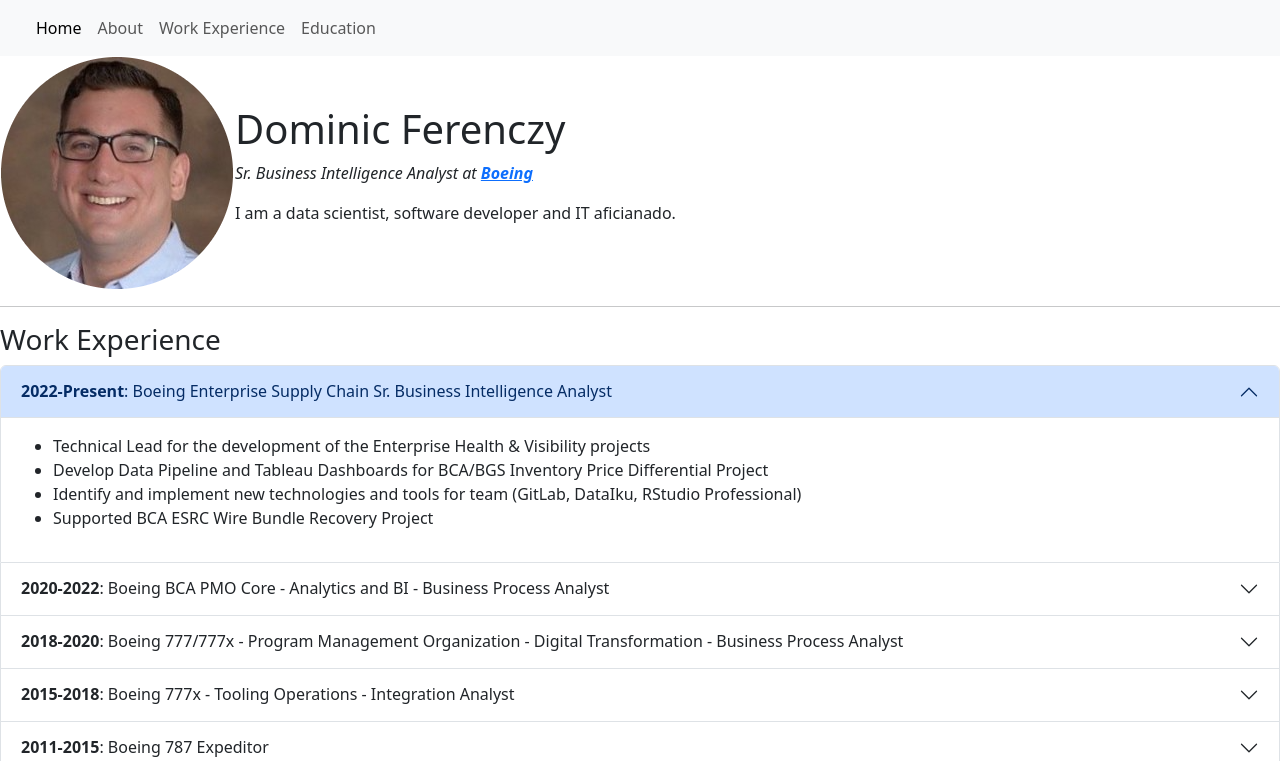
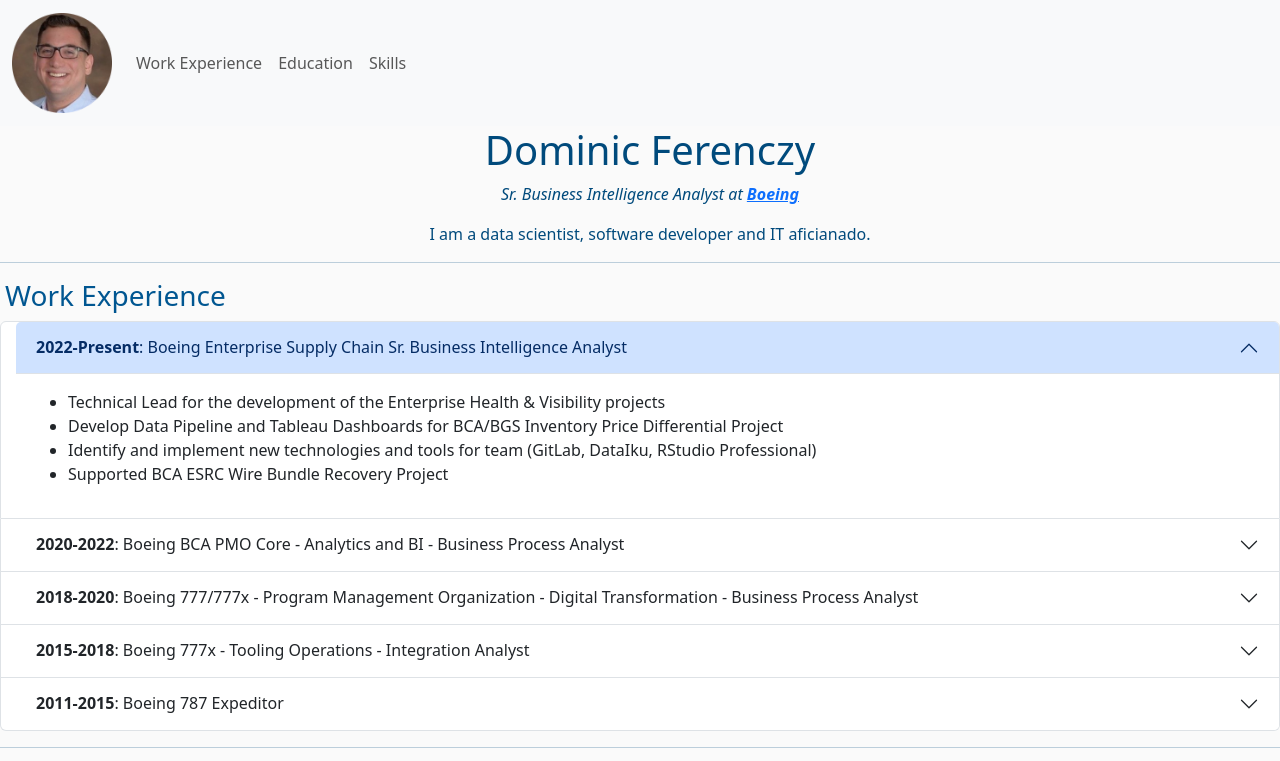
Before and after one commit to uwferenczy/portfolio, a plain HTML site: page index.html in a window 1280 px wide. Shown: the top 761 px of the page. Drawn offline with nearby package versions, Linux system fonts and the light colour scheme.

Commit message:
updated css

```diff
--- /dev/null
+++ b/css/styles.css
@@ -0,0 +1,32 @@
+body {
+    color: #004A7C;
+    background-color: #FAFAFA;
+}
+
+h3 {
+    color: #005691;
+    padding-left: 5px;
+}
+
+.heading {
+    padding: 15px;
+    display: flex;
+    align-content: left;
+}
+
+.heading-txt{
+    padding-left: 20px;
+    text-align: center;
+}
+
+.accordion-item{
+    padding-left: 15px;
+}
+
+.skills {
+    padding-left: 35px;
+}
+
+.profile-pic{
+    height: 100px;
+}
--- a/index.html
+++ b/index.html
@@ -5,44 +5,41 @@
     <link href="https://cdn.jsdelivr.net/npm/bootstrap@5.3.0-alpha1/dist/css/bootstrap.min.css" rel="stylesheet"
         integrity="sha384-GLhlTQ8iRABdZLl6O3oVMWSktQOp6b7In1Zl3/Jr59b6EGGoI1aFkw7cmDA6j6gD" crossorigin="anonymous">
     <script src="https://cdn.jsdelivr.net/npm/bootstrap@5.3.0-alpha1/dist/js/bootstrap.bundle.min.js"
-        integrity="sha384-w76AqPfDkMBDXo30jS1Sgez6pr3x5MlQ1ZAGC+nuZB+EYdgRZgiwxhTBTkF7CXvN"
-        crossorigin="anonymous"></script>
+        integrity="sha384-w76AqPfDkMBDXo30jS1Sgez6pr3x5MlQ1ZAGC+nuZB+EYdgRZgiwxhTBTkF7CXvN" crossorigin="anonymous">
+    </script>
+    <link rel="stylesheet" href="css/styles.css">
     <title>Dom's Website</title>
 </head>
 
 <body>
     <nav class="navbar navbar-expand-lg bg-body-tertiary">
         <div class="container-fluid">
-            <a class="navbar-brand" href="#"></a>
+            <a class="navbar-brand" href="#"> <img class="profile-pic" src="dom.png" alt="Dom Profile Picture"></a>
             <button class="navbar-toggler" type="button" data-bs-toggle="collapse" data-bs-target="#navbarNavAltMarkup"
                 aria-controls="navbarNavAltMarkup" aria-expanded="false" aria-label="Toggle navigation">
                 <span class="navbar-toggler-icon"></span>
             </button>
             <div class="collapse navbar-collapse" id="navbarNavAltMarkup">
                 <div class="navbar-nav">
-                    <a class="nav-link active" aria-current="page" href="#">Home</a>
-                    <a class="nav-link" href="#">About</a>
-                    <a class="nav-link" href="#">Work Experience</a>
-                    <a class="nav-link" href="#">Education</a>
+
+                    <a class="nav-link" href="#work-experience">Work Experience</a>
+                    <a class="nav-link" href="#education">Education</a>
+                    <a class="nav-link" href="#skills">Skills</a>
                 </div>
             </div>
         </div>
     </nav>
-    <table cellspacing="20">
-        <tr>
-            <td> <img src="dom.png" alt="Dom Profile Picture"></td>
-            <td>
+
+        <div class="heading-txt">
             <h1>Dominic Ferenczy</h1>
             <p><em>Sr. Business Intelligence Analyst at <strong><a
                             href="https://www.boeing.com">Boeing</a></strong></em></p>
             <p>I am a data scientist, software developer and IT aficianado.</p>
-            </td>
-        </tr>
-    </table>
-
+        </div>
 
 
     <hr>
+    <section id="work-experience">
     <h3>
         Work Experience
     </h3>
@@ -80,9 +77,12 @@
             <div id="collapseTwo" class="accordion-collapse collapse" aria-labelledby="headingTwo"
                 data-bs-parent="#accordionExample">
                 <div class="accordion-body">
-                    Developing React web applications that enable users to input data into SQL databases used for creating program level KPI dashboards. Creating CI/CD pipelines to push apps to Dev, Test and Prod CloudFoundry servers.
+                    Developing React web applications that enable users to input data into SQL databases used for
+                    creating program level KPI dashboards. Creating CI/CD pipelines to push apps to Dev, Test and Prod
+                    CloudFoundry servers.
 
-Developing dashboards that integrate multiple data sources and systems to provide holistic program level performance metrics.
+                    Developing dashboards that integrate multiple data sources and systems to provide holistic program
+                    level performance metrics.
                 </div>
             </div>
         </div>
@@ -91,7 +91,8 @@ Developing dashboards that integrate multiple data sources and systems to provid
             <h2 class="accordion-header" id="headingThree">
                 <button class="accordion-button collapsed" type="button" data-bs-toggle="collapse"
                     data-bs-target="#collapseThree" aria-expanded="false" aria-controls="collapseThree">
-                    <strong>2018-2020</strong>: Boeing 777/777x - Program Management Organization - Digital Transformation - Business Process Analyst
+                    <strong>2018-2020</strong>: Boeing 777/777x - Program Management Organization - Digital
+                    Transformation - Business Process Analyst
                 </button>
             </h2>
             <div id="collapseThree" class="accordion-collapse collapse" aria-labelledby="headingThree"
@@ -134,7 +135,9 @@ Developing dashboards that integrate multiple data sources and systems to provid
     </div>
 
     <hr>
+</section>
 
+    <section id="education">
     <h3>
         Education
     </h3>
@@ -209,8 +212,12 @@ Developing dashboards that integrate multiple data sources and systems to provid
                 </div>
             </div>
         </div>
+        <hr>
+    </div>
+</section>
 
-    </div>
+<section id="skills">
+
     <h3>Skills</h3>
     <div class="skills">
         <table class="table table-sm">
@@ -223,43 +230,68 @@ Developing dashboards that integrate multiple data sources and systems to provid
             <tbody>
                 <tr>
                     <td>Excel</td>
-                <td><div class="progress" role="progressbar" aria-label="Animated striped example" aria-valuenow="75" aria-valuemin="0" aria-valuemax="100">
-                    <div class="progress-bar progress-bar-striped progress-bar-animated" style="width: 95%"></div>
-                  </div></td>
+                    <td>
+                        <div class="progress" role="progressbar" aria-label="Animated striped example"
+                            aria-valuenow="75" aria-valuemin="0" aria-valuemax="100">
+                            <div class="progress-bar progress-bar-striped progress-bar-animated" style="width: 95%">
+                            </div>
+                        </div>
+                    </td>
                 </tr>
                 <tr>
                     <td>SQL</td>
-                <td><div class="progress" role="progressbar" aria-label="Animated striped example" aria-valuenow="75" aria-valuemin="0" aria-valuemax="100">
-                    <div class="progress-bar progress-bar-striped progress-bar-animated" style="width: 90%"></div>
-                  </div></td>
+                    <td>
+                        <div class="progress" role="progressbar" aria-label="Animated striped example"
+                            aria-valuenow="75" aria-valuemin="0" aria-valuemax="100">
+                            <div class="progress-bar progress-bar-striped progress-bar-animated" style="width: 90%">
+                            </div>
+                        </div>
+                    </td>
                 </tr>
                 <tr>
                     <td>Web Development</td>
-                <td><div class="progress" role="progressbar" aria-label="Animated striped example" aria-valuenow="75" aria-valuemin="0" aria-valuemax="100">
-                    <div class="progress-bar progress-bar-striped progress-bar-animated" style="width: 60%"></div>
-                  </div></td>
+                    <td>
+                        <div class="progress" role="progressbar" aria-label="Animated striped example"
+                            aria-valuenow="75" aria-valuemin="0" aria-valuemax="100">
+                            <div class="progress-bar progress-bar-striped progress-bar-animated" style="width: 60%">
+                            </div>
+                        </div>
+                    </td>
                 </tr>
                 <tr>
                     <td>R Programming</td>
-                <td><div class="progress" role="progressbar" aria-label="Animated striped example" aria-valuenow="75" aria-valuemin="0" aria-valuemax="100">
-                    <div class="progress-bar progress-bar-striped progress-bar-animated" style="width: 50%"></div>
-                  </div></td>
+                    <td>
+                        <div class="progress" role="progressbar" aria-label="Animated striped example"
+                            aria-valuenow="75" aria-valuemin="0" aria-valuemax="100">
+                            <div class="progress-bar progress-bar-striped progress-bar-animated" style="width: 50%">
+                            </div>
+                        </div>
+                    </td>
                 </tr>
                 <tr>
                     <td>Python Programming</td>
-                <td><div class="progress" role="progressbar" aria-label="Animated striped example" aria-valuenow="75" aria-valuemin="0" aria-valuemax="100">
-                    <div class="progress-bar progress-bar-striped progress-bar-animated" style="width: 70%"></div>
-                  </div></td>
+                    <td>
+                        <div class="progress" role="progressbar" aria-label="Animated striped example"
+                            aria-valuenow="75" aria-valuemin="0" aria-valuemax="100">
+                            <div class="progress-bar progress-bar-striped progress-bar-animated" style="width: 70%">
+                            </div>
+                        </div>
+                    </td>
                 </tr>
                 <tr>
                     <td>Linux</td>
-                <td><div class="progress" role="progressbar" aria-label="Animated striped example" aria-valuenow="45" aria-valuemin="0" aria-valuemax="100">
-                    <div class="progress-bar progress-bar-striped progress-bar-animated" style="width: 75%"></div>
-                  </div></td>
+                    <td>
+                        <div class="progress" role="progressbar" aria-label="Animated striped example"
+                            aria-valuenow="45" aria-valuemin="0" aria-valuemax="100">
+                            <div class="progress-bar progress-bar-striped progress-bar-animated" style="width: 75%">
+                            </div>
+                        </div>
+                    </td>
                 </tr>
             </tbody>
         </table>
     </div>
+</section>
     <a href="hobbies.html">My Hobbies</a>
     <a href="contactme.html">Contact Me</a>
 </body>
```
Lines whose indentation alone changed are shown as unchanged.
